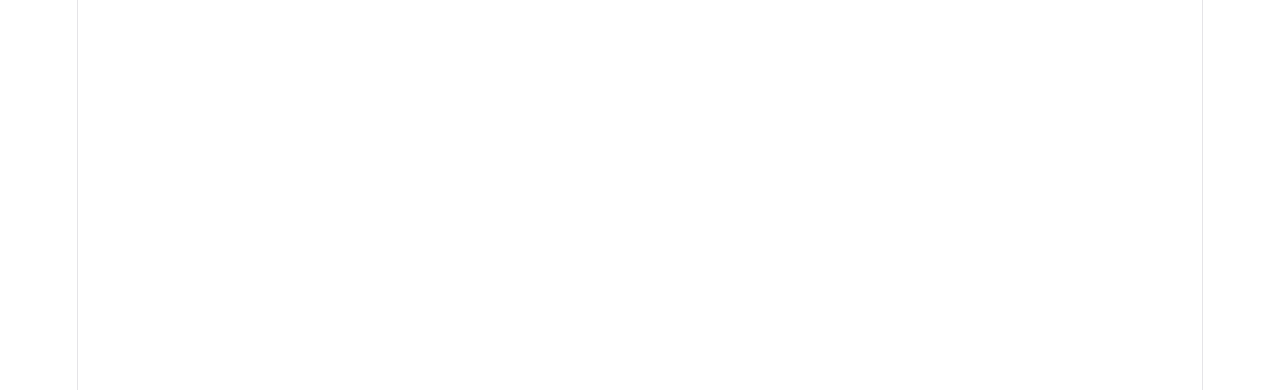
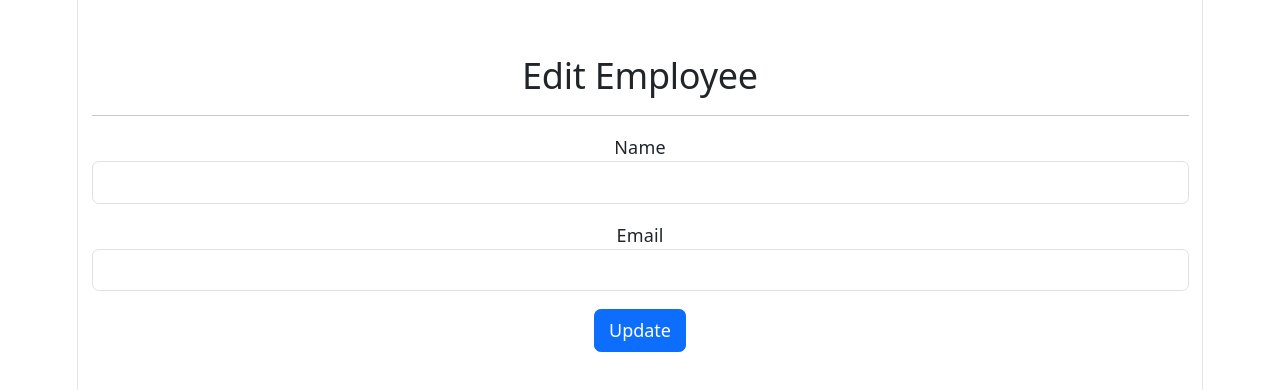
Before and after one commit to Khyati03/employee-management-ui, a React (Vite) app: page /employees/edit/1 in a window 1280 px wide. Before the commit this address had no page. Shown: the top 390 px of the page. Built offline with nearby package versions, Linux system fonts and the light colour scheme; no server answers; sample sign-in values are in the browser's storage.

Commit message:
Complete employee CRUD module

```diff
--- a/src/App.jsx
+++ b/src/App.jsx
@@ -3,14 +3,51 @@ import Login from "./pages/Login";
 import Dashboard from "./pages/Dashboard";
 import Employees from "./pages/Employees";
 import AddEmployee from "./pages/AddEmployee";
+import ProtectedRoute from "./components/ProtectedRoute";
+import EditEmployee from "./pages/EditEmployee";
 
 function App() {
     return (
         <Routes>
+
             <Route path="/" element={<Login />} />
-            <Route path="/dashboard" element={<Dashboard />} />
-            <Route path="/employees" element={<Employees />} />
-            <Route path="/employees/add" element={<AddEmployee />} />
+
+            <Route
+                path="/dashboard"
+                element={
+                    <ProtectedRoute>
+                        <Dashboard />
+                    </ProtectedRoute>
+                }
+            />
+
+            <Route
+                path="/employees"
+                element={
+                    <ProtectedRoute>
+                        <Employees />
+                    </ProtectedRoute>
+                }
+            />
+
+            <Route
+                path="/employees/add"
+                element={
+                    <ProtectedRoute>
+                        <AddEmployee />
+                    </ProtectedRoute>
+                }
+            />
+
+            <Route
+                path="/employees/edit/:id"
+                element={
+                    <ProtectedRoute>
+                        <EditEmployee />
+                    </ProtectedRoute>
+                }
+            />
+
         </Routes>
     );
 }
--- /dev/null
+++ b/src/components/ProtectedRoute.jsx
@@ -0,0 +1,14 @@
+import { Navigate } from "react-router-dom";
+
+function ProtectedRoute({ children }) {
+
+    const token = localStorage.getItem("token");
+
+    if (!token) {
+        return <Navigate to="/" replace />;
+    }
+
+    return children;
+}
+
+export default ProtectedRoute;
--- /dev/null
+++ b/src/pages/EditEmployee.jsx
@@ -0,0 +1,101 @@
+import { useNavigate, useParams } from "react-router-dom";
+import { useEffect, useState } from "react";
+import api from "../api/api";
+
+function EditEmployee() {
+    const { id } = useParams();
+    const navigate = useNavigate();
+    const [name, setName] = useState("");
+    const [email, setEmail] = useState("");
+
+    useEffect(() => {
+        fetchEmployee();
+    }, []);
+
+     const fetchEmployee = async () => {
+
+         try {
+
+             const response = await api.get(`/employees/${id}`);
+
+             setName(response.data.name);
+             setEmail(response.data.email);
+
+         } catch (error) {
+
+             console.log(error);
+
+             alert("Unable to load employee.");
+
+         }
+
+     };
+
+ const handleUpdate = async () => {
+
+     try {
+
+         await api.put(`/employees/${id}`, {
+             name,
+             email,
+             department: null
+         });
+
+         alert("Employee Updated Successfully!");
+
+         navigate("/employees");
+
+     } catch (error) {
+
+         console.log(error);
+
+         alert("Unable to update employee.");
+
+     }
+
+ };
+
+
+     return (
+            <div className="container mt-5">
+
+                <h2>Edit Employee</h2>
+
+                <hr />
+
+                <div className="mb-3">
+
+                    <label>Name</label>
+
+                    <input
+                        className="form-control"
+                        value={name}
+                        onChange={(e) => setName(e.target.value)}
+                    />
+
+                </div>
+
+                <div className="mb-3">
+
+                    <label>Email</label>
+
+                    <input
+                        className="form-control"
+                        value={email}
+                        onChange={(e) => setEmail(e.target.value)}
+                    />
+
+                </div>
+
+                <button
+                    className="btn btn-primary"
+                    onClick={handleUpdate}
+                >
+                    Update
+                </button>
+
+            </div>
+        );
+}
+
+export default EditEmployee;
--- a/src/pages/Employees.jsx
+++ b/src/pages/Employees.jsx
@@ -19,6 +19,34 @@ function Employees() {
             console.log(error);
             alert("Unable to load employees");
         }
+    };
+
+ const handleDelete = async (id) => {
+
+        const confirmed = window.confirm(
+            "Are you sure you want to delete this employee?"
+        );
+
+        if (!confirmed) {
+            return;
+        }
+
+        try {
+
+            await api.delete(`/employees/${id}`);
+
+            alert("Employee deleted successfully!");
+
+            fetchEmployees();
+
+        } catch (error) {
+
+            console.log(error);
+
+            alert("Unable to delete employee.");
+
+        }
+
     };
 
     return (
@@ -43,6 +71,7 @@ function Employees() {
                         <th>Name</th>
                         <th>Email</th>
                         <th>Department</th>
+                        <th>Actions</th>
                     </tr>
                 </thead>
 
@@ -60,6 +89,24 @@ function Employees() {
 
                             <td>{employee.department?.name}</td>
 
+                            <td>
+
+                                    <button
+                                        className="btn btn-warning btn-sm me-2"
+                                        onClick={() => navigate(`/employees/edit/${employee.id}`)}
+                                    >
+                                        Edit
+                                    </button>
+
+                                    <button
+                                        className="btn btn-danger btn-sm"
+                                        onClick={() => handleDelete(employee.id)}
+                                    >
+                                        Delete
+                                    </button>
+
+                                </td>
+
                         </tr>
 
                     ))}
```
